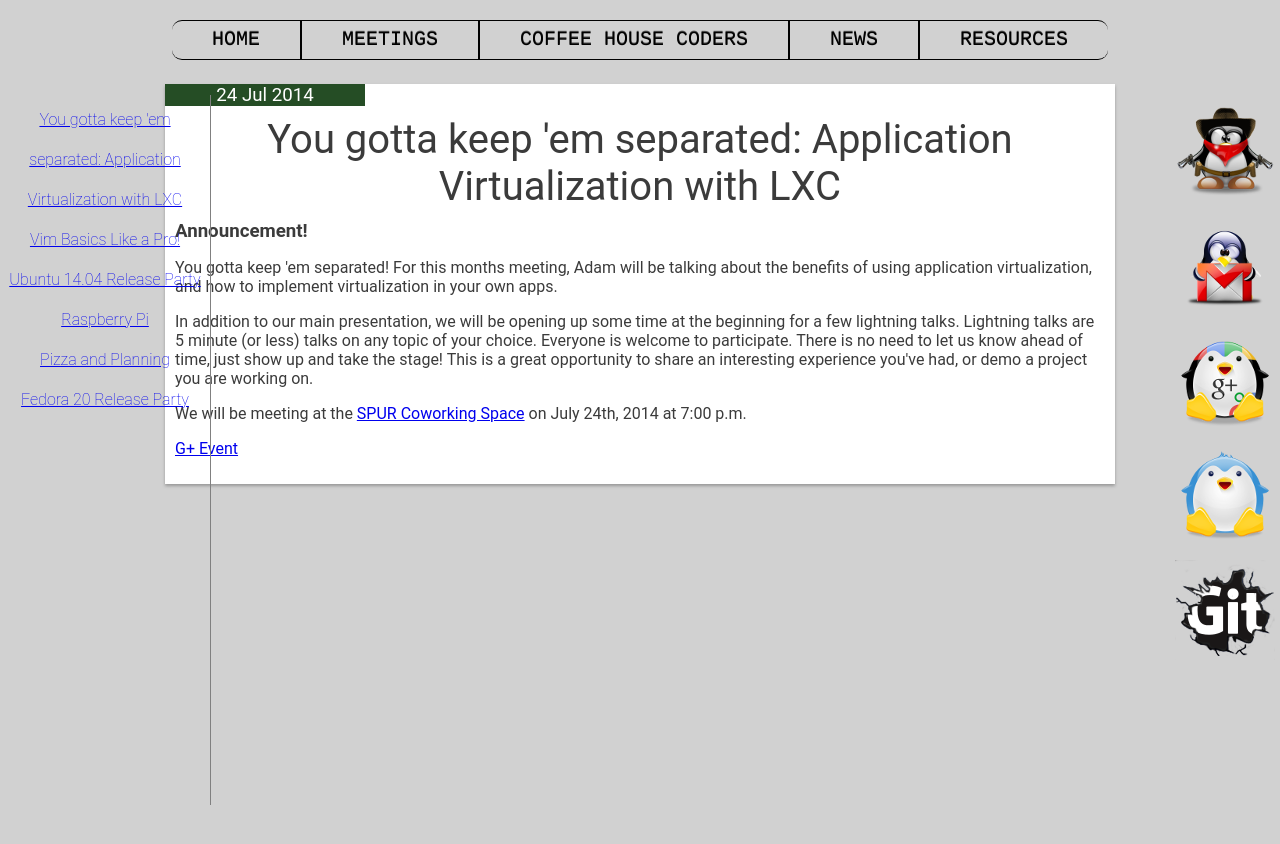
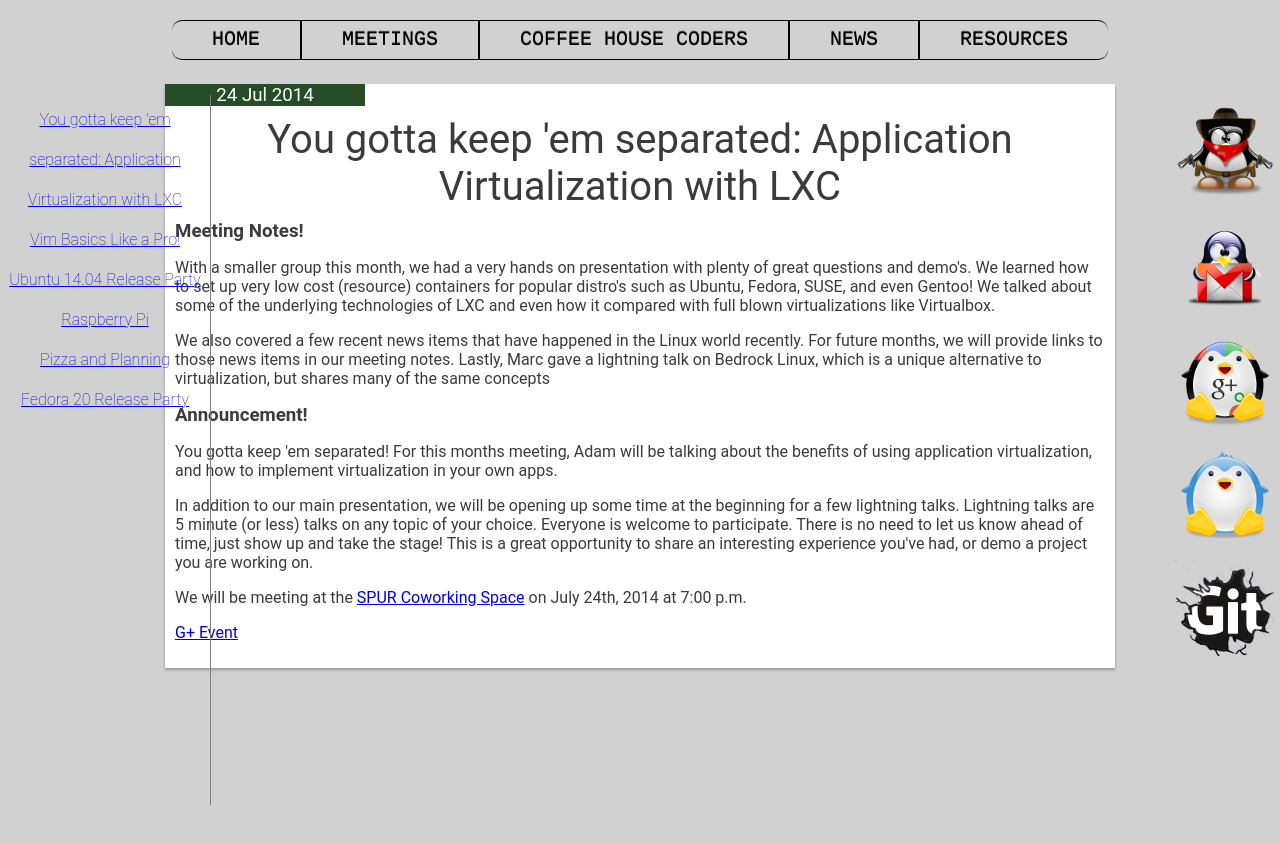
Before and after one commit to norlug/norlug.github.io, a Jekyll site: the page built from _posts/2014-7-24-ApplicationVirtualization.markdown, in a window 1280 px wide. Shown: the top 844 px of the page. Built offline with Jekyll 4.4.1, drawn with Linux system fonts in a browser that asks for light colours.

Commit message:
Added meeting notes.

```diff
--- a/_posts/2014-7-24-ApplicationVirtualization.markdown
+++ b/_posts/2014-7-24-ApplicationVirtualization.markdown
@@ -5,6 +5,12 @@ category: "meetings"
 author: "Marc Thomas"
 date:   2014-7-24 12:00:00
 ---
+
+<h3>Meeting Notes!</h3>
+
+<p>With a smaller group this month, we had a very hands on presentation with plenty of great questions and demo's. We learned how to set up very low cost (resource) containers for popular distro's such as Ubuntu, Fedora, SUSE, and even Gentoo! We talked about some of the underlying technologies of LXC and even how it compared with full blown virtualizations like Virtualbox.</p>
+
+<p>We also covered a few recent news items that have happened in the Linux world recently. For future months, we will provide links to those news items in our meeting notes. Lastly, Marc gave a lightning talk on Bedrock Linux, which is a unique alternative to virtualization, but shares many of the same concepts</p>
 
 <h3>Announcement!</h3>
 
```
